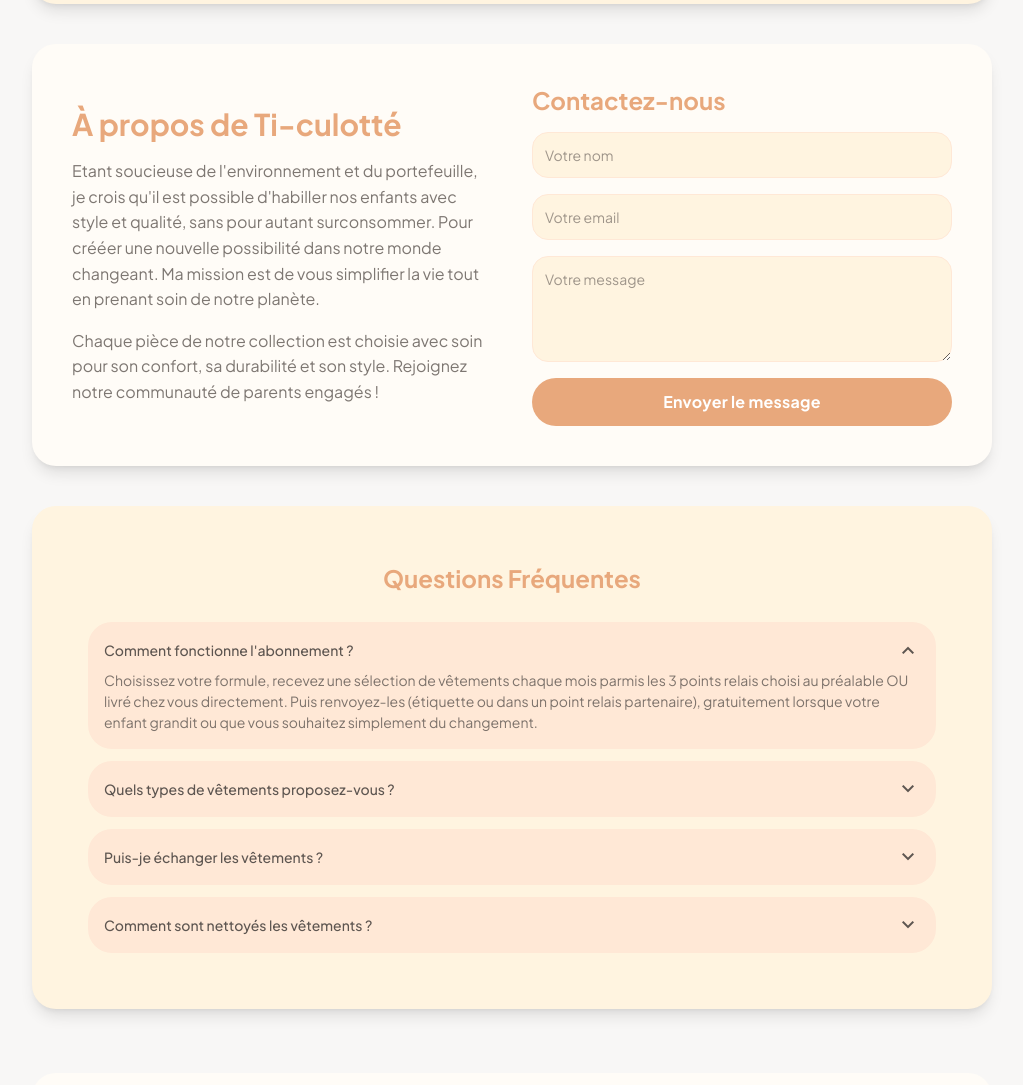
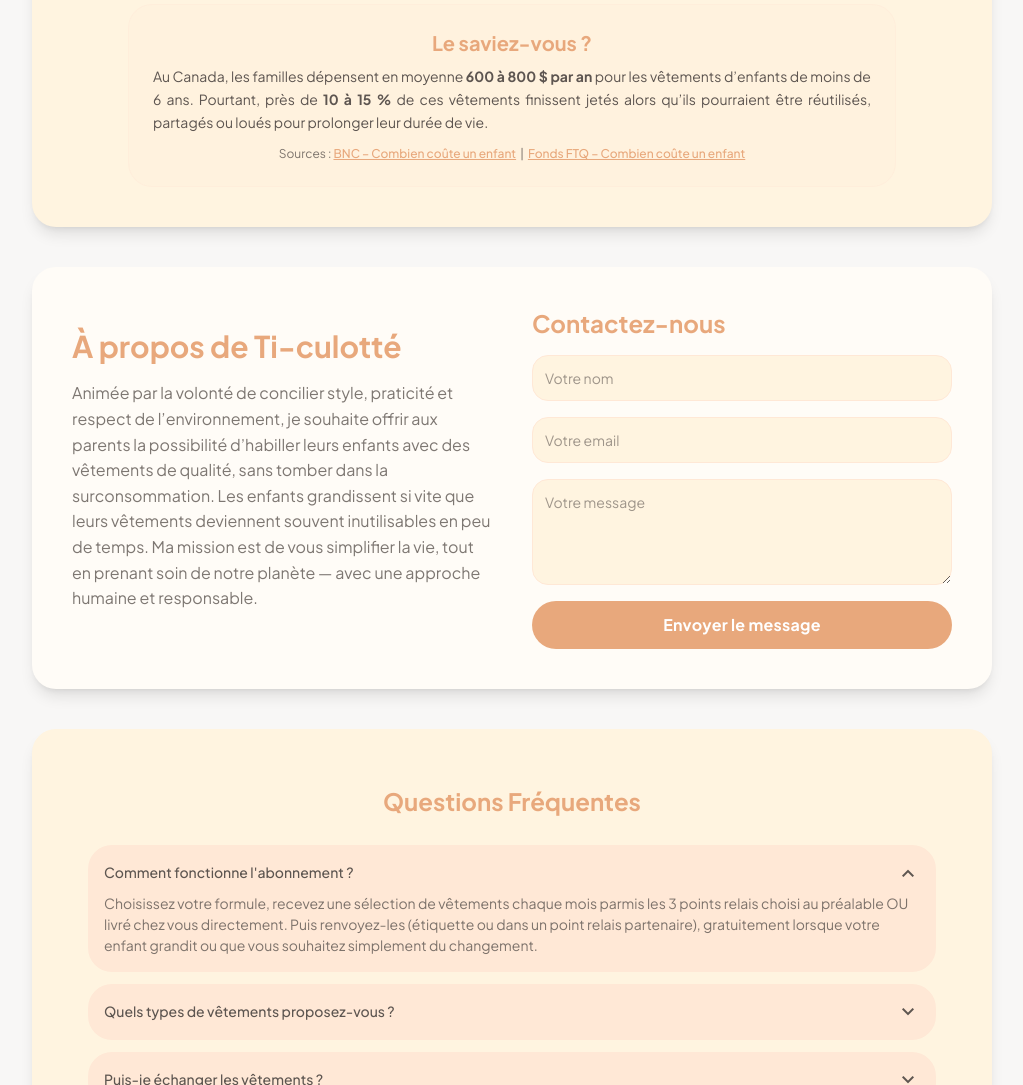
Before and after one commit to EauRi/Ti-culotte, a plain HTML site: page index.html in a window 1280 px wide. Shown: the part 1715-2800 px from the top of the page, without its empty margins (128-1151 px from the left). Drawn offline with nearby package versions, Linux system fonts and the light colour scheme.

Commit message:
amélioration

```diff
--- a/index.html
+++ b/index.html
@@ -165,8 +165,8 @@
                   <p
                     class="text-text-color text-sm font-normal leading-normal max-w-2xl mx-auto sm:text-base"
                   >
-                    Des vêtements durable pour les enfants de moins de 4 ans,
-                    livrés chez vous tous les mois. Économisez de l'argent et de
+                    Des vêtements pour les enfants de moins de 4 ans, livrés
+                    chez vous tous les mois. Économisez de l'argent et de
                     l'espace, tout en faisant un geste pour la planète.
                   </p>
                   <div class="flex justify-center mt-4">
@@ -218,7 +218,7 @@
                       2. Recevez votre sélection
                     </h3>
                     <p class="text-text-color/80 text-sm">
-                      Recevez au chaque 4/6 semaines la sélection de vêtements
+                      Recevez au chaque 4 semaines la sélection de vêtements
                       dans un point relais ou directement à votre porte.
                     </p>
                   </div>
@@ -241,19 +241,23 @@
               </section>
 
               <section
-                class="bg-primary rounded-xl shadow-lg p-4 sm:p-6 lg:p-10"
+                class="bg-primary rounded-xl shadow-lg p-4 sm:p-6 lg:p-10 flex flex-col"
                 id="formules"
               >
                 <h2 class="text-accent text-3xl font-bold text-center mb-2">
                   Nos Formules d'Abonnement
                 </h2>
+
                 <p class="text-text-color text-center mb-10 max-w-2xl mx-auto">
                   Choisissez la formule qui vous convient et changez-en à tout
                   moment, sans engagement.
                 </p>
+
+                <!-- 🔹 Cartes des formules -->
                 <div
-                  class="grid grid-cols-[repeat(auto-fit,minmax(228px,1fr))] gap-6 px-4 py-3"
+                  class="grid grid-cols-[repeat(auto-fit,minmax(228px,1fr))] gap-6 px-4 py-3 flex-grow"
                 >
+                  <!-- 🧺 Petit Plan -->
                   <div
                     class="flex flex-1 flex-col gap-4 rounded-xl border border-solid border-secondary bg-neutral p-6"
                   >
@@ -276,11 +280,13 @@
                         >
                       </p>
                     </div>
+
                     <button
                       class="flex min-w-[84px] max-w-[480px] cursor-pointer items-center justify-center overflow-hidden rounded-xl h-10 px-4 bg-secondary text-text-color text-sm font-bold leading-normal tracking-[0.015em]"
                     >
                       <span class="truncate">Choisir cette formule</span>
                     </button>
+
                     <div class="flex flex-col gap-2">
                       <div
                         class="text-[13px] font-normal leading-normal flex gap-3 text-text-color"
@@ -324,6 +330,8 @@
                       </div>
                     </div>
                   </div>
+
+                  <!-- 🌟 Gros Plan -->
                   <div
                     class="flex flex-1 flex-col gap-4 rounded-xl border-2 border-solid border-accent bg-neutral p-6"
                   >
@@ -351,11 +359,13 @@
                         >
                       </p>
                     </div>
+
                     <button
                       class="flex min-w-[84px] max-w-[480px] cursor-pointer items-center justify-center overflow-hidden rounded-xl h-10 px-4 bg-accent text-white text-sm font-bold leading-normal tracking-[0.015em]"
                     >
                       <span class="truncate">Choisir cette formule</span>
                     </button>
+
                     <div class="flex flex-col gap-2">
                       <div
                         class="text-[13px] font-normal leading-normal flex gap-3 text-text-color"
@@ -371,7 +381,7 @@
                         <span class="material-symbols-outlined text-accent"
                           >check</span
                         >
-                        Livraison en point relais inclus
+                        Livraison en point relais incluse
                       </div>
                       <div
                         class="text-[13px] font-normal leading-normal flex gap-3 text-text-color"
@@ -403,23 +413,68 @@
                         <span class="material-symbols-outlined text-accent"
                           >check</span
                         >
-                       1 vêtement bonus offert (si le los remis est intact)
+                        1 vêtement bonus offert (si le lot remis est intact)
                       </div>
+
                       <!-- Section assurance discrète -->
                       <div class="mt-3 pt-3 border-t border-secondary/30">
                         <div class="bg-secondary/20 rounded-lg p-3">
                           <div class="flex items-start gap-2 mb-2">
-                            <span class="material-symbols-outlined text-accent text-sm mt-0.5">shield</span>
+                            <span
+                              class="material-symbols-outlined text-accent text-sm mt-0.5"
+                              >shield</span
+                            >
                             <div class="flex-1">
-                            <p class="text-xs font-semibold text-accent">Assurance sérénité +5€/mois</p>
-                            <p class="text-[11px] text-text-color/70 leading-relaxed mt-1">
-                                Protection en cas de dommages raisonnables : grosse tâche, petit trou ou usure accidentelle.
+                              <p class="text-xs font-semibold text-accent">
+                                Assurance sérénité +5€/mois
+                              </p>
+                              <p
+                                class="text-[11px] text-text-color/70 leading-relaxed mt-1"
+                              >
+                                Protection en cas de dommages raisonnables :
+                                grosse tâche, petit trou ou usure accidentelle.
                               </p>
                             </div>
                           </div>
                         </div>
                       </div>
                     </div>
+                  </div>
+                </div>
+
+                <!-- 🔹 Section info en bas -->
+                <div
+                  class="bg-secondary/20 border border-secondary/40 rounded-xl p-6 mt-10 max-w-3xl mx-auto text-justify"
+                >
+                  <h3
+                    class="text-accent text-xl font-semibold mb-2 text-center"
+                  >
+                    Le saviez-vous ?
+                  </h3>
+                  <p class="text-text-color text-sm leading-relaxed mb-3">
+                    Au Canada, les familles dépensent en moyenne
+                    <strong>600 à 800 $ par an</strong> pour les vêtements
+                    d’enfants de moins de 6 ans. Pourtant, près de
+                    <strong>10 à 15 %</strong> de ces vêtements finissent jetés
+                    alors qu’ils pourraient être réutilisés, partagés ou loués
+                    pour prolonger leur durée de vie.
+                  </p>
+                  <p class="text-center text-xs text-text-color/80">
+                    Sources :
+                    <a
+                      href="https://www.bnc.ca/particuliers/conseils/budget/combien-coute-un-enfant.html"
+                      target="_blank"
+                      class="text-accent font-medium underline hover:text-accent/80"
+                      >BNC – Combien coûte un enfant</a
+                    >
+                    &nbsp;|&nbsp;
+                    <a
+                      href="https://www.fondsftq.com/fr-ca/particuliers/epargne-positive/combien-coute-enfant"
+                      target="_blank"
+                      class="text-accent font-medium underline hover:text-accent/80"
+                      >Fonds FTQ – Combien coûte un enfant</a
+                    >
+                  </p>
                 </div>
               </section>
 
@@ -433,17 +488,19 @@
                       À propos de Ti-culotté
                     </h2>
                     <p class="text-text-color/80 mb-4">
-                      Etant soucieuse de l'environnement et du
-                      portefeuille, je crois qu'il est possible d'habiller
-                      nos enfants avec style et qualité, sans pour autant
-                      surconsommer. Pour crééer une nouvelle possibilité dans
-                      notre monde changeant. Ma mission est de vous
-                      simplifier la vie tout en prenant soin de notre planète.
+                      Animée par la volonté de concilier style, praticité et
+                      respect de l’environnement, je souhaite offrir aux parents
+                      la possibilité d’habiller leurs enfants avec des vêtements
+                      de qualité, sans tomber dans la surconsommation. Les
+                      enfants grandissent si vite que leurs vêtements deviennent
+                      souvent inutilisables en peu de temps. Ma mission est de
+                      vous simplifier la vie, tout en prenant soin de notre
+                      planète — avec une approche humaine et responsable.
                     </p>
                     <p class="text-text-color/80">
-                      Chaque pièce de notre collection est choisie avec soin
+                      <!-- Chaque pièce de notre collection est choisie avec soin
                       pour son confort, sa durabilité et son style. Rejoignez
-                      notre communauté de parents engagés !
+                      notre communauté de parents engagés ! -->
                     </p>
                   </div>
                   <div id="contact">
@@ -554,34 +611,10 @@
                     <p
                       class="text-text-color/80 text-sm font-normal leading-normal pb-2"
                     >
-                      L'échange des vêtements est possible seulement à chaque
-                      fin de mois. Il est aussi possible de les garder un mois
-                      de plus.
-                    </p>
-                  </details>
-                  <details
-                    class="flex flex-col rounded-xl bg-secondary px-4 py-2 group"
-                  >
-                    <summary
-                      class="flex cursor-pointer items-center justify-between gap-6 py-2"
-                    >
-                      <p
-                        class="text-text-color text-sm font-medium leading-normal"
-                      >
-                        Comment sont nettoyés les vêtements ?
-                      </p>
-                      <span
-                        class="material-symbols-outlined text-text-color group-open:rotate-180"
-                        >expand_more</span
-                      >
-                    </summary>
-                    <p
-                      class="text-text-color/80 text-sm font-normal leading-normal pb-2"
-                    >
-                      Chaque vêtement est nettoyé et désinfecté par des
-                      professionnels selon des normes d'hygiène strictes avant
-                      d'être envoyé à une nouvelle famille. Partenariat avec un
-                      pressing.
+                      Le premier mois il est possible de les échanger
+                      gratuitement pour être sur de la taille de l'enfant. Sinon
+                      l'échange des vêtements sera possible seulement à la fin
+                      de votre mois adhésion.
                     </p>
                   </details>
                 </div>
@@ -664,19 +697,6 @@
                   <p class="text-sm mb-4 text-gray-700">
                     Recevez nos nouveautés et astuces éco pour parents futés !
                   </p>
-                  <form class="flex flex-col items-start w-full max-w-sm">
-                    <input
-                      type="email"
-                      placeholder="Votre courriel"
-                      class="flex-1 pl-2 pr-0 py-2 border-gray-300 rounded text-sm focus:outline-none focus:ring-2 focus:ring-accent"
-                    />
-                    <button
-                      type="submit"
-                      class="bg-accent text-white px-6 py-2 rounded hover:bg-accent/90 transition"
-                    >
-                      S’inscrire
-                    </button>
-                  </form>
 
                   <!-- Réseaux sociaux -->
                   <div class="flex gap-4 mt-5">
```
Lines whose indentation alone changed are shown as unchanged.
